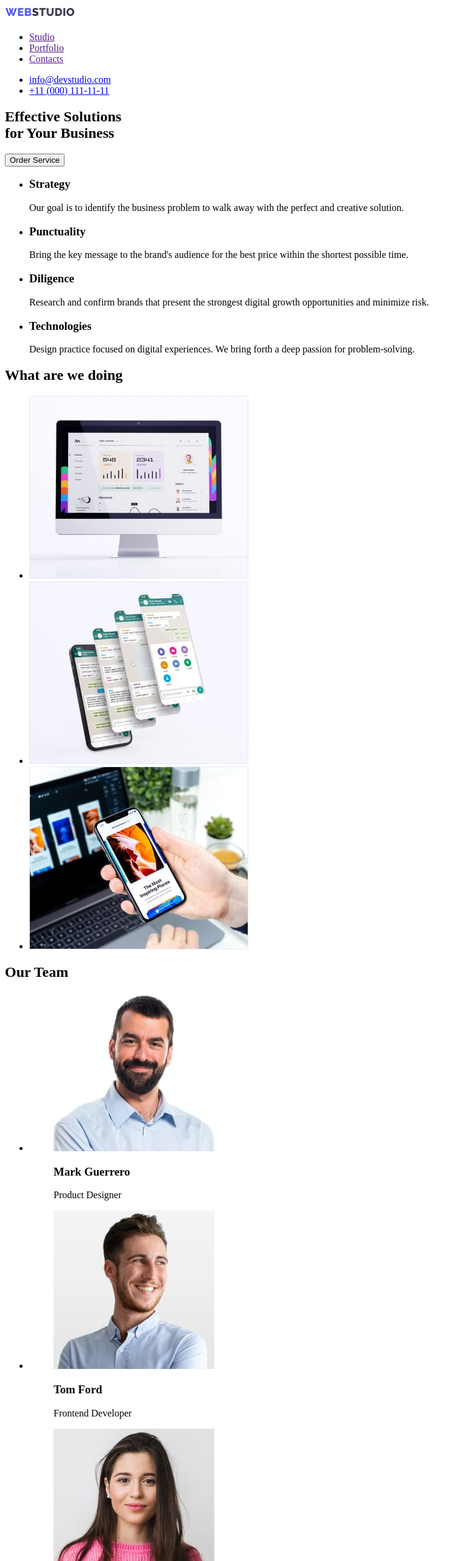
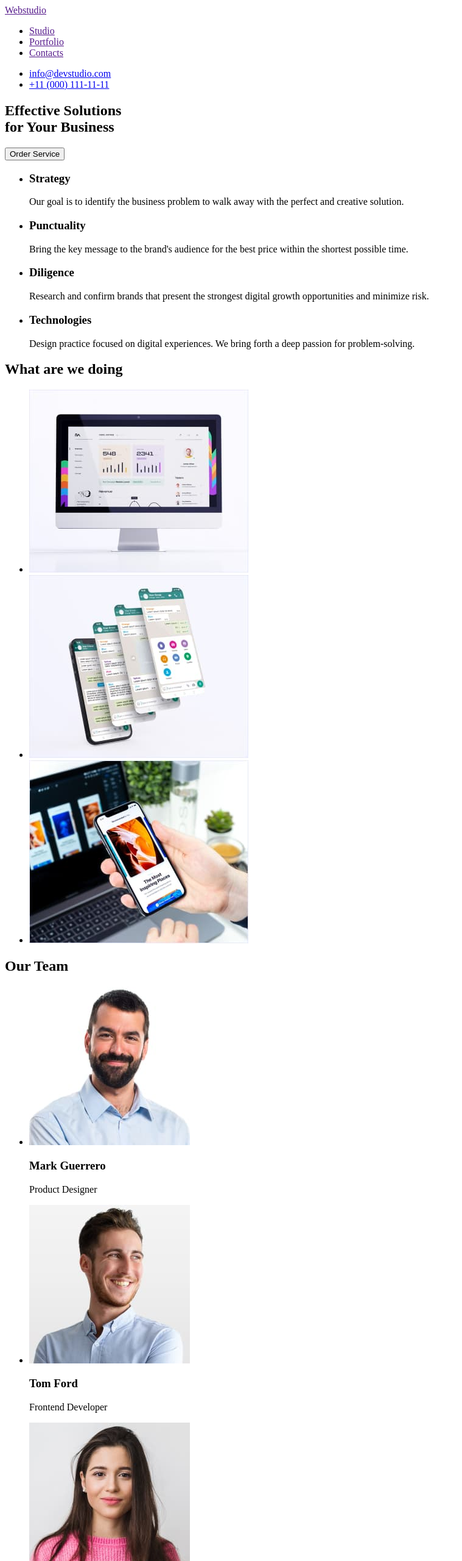
Before and after one commit to Inna-Kulish/goit-markup-hw-01, a plain HTML site: page index.html in a window 1280 px wide. Shown: the top 2560 px of the page at 61% size, without its empty margins (0-759 px from the left). Drawn offline with Linux system fonts and the light colour scheme.

Commit message:
Update hw-1
delete figure and figcaption
change Logo as text
add coments

```diff
--- a/index.html
+++ b/index.html
@@ -10,10 +10,9 @@
 
 <body>
     <header>
+        <!-- Navigation -->
         <nav>
-            <a href="">
-                <img src="./images/Logo.jpg" alt="Logo Webstudio" width="115">
-            </a>
+            <a href="">Webstudio</a>
 
             <ul>
                 <li><a href="">Studio</a></li>
@@ -21,6 +20,7 @@
                 <li><a href="">Contacts</a></li>
             </ul>
         </nav>
+        <!-- Contacts -->
         <ul>
             <li><a href="mailto:info@devstudio.com">info@devstudio.com</a></li>
             <li><a href="tel:+110001111111">+11 (000) 111-11-11</a></li>
@@ -28,11 +28,13 @@
     </header>
 
     <main>
+        <!-- Main title -->
         <section>
             <h1>Effective Solutions <br> for Your Business</h1>
             <button type="button">Order Service</button>
         </section>
 
+        <!-- Feature -->
         <section>
             <ul>
                 <li>
@@ -60,6 +62,7 @@
             </ul>
         </section>
 
+        <!-- What are we doing -->
         <section>
             <h2>What are we doing</h2>
             <ul>
@@ -75,53 +78,37 @@
             </ul>
         </section>
 
+        <!-- Team -->
         <section>
             <h2>Our Team</h2>
             <ul>
                 <li>
-                    <figure>
                     <img src="./images/team-card-1.jpg" alt="Mark Guerrero, Product Designer" width="264">
-                        <figcaption>
                     <h3>Mark Guerrero</h3>
                     <p>Product Designer</p>
-                        </figcaption>
-                    </figure>
                 </li>
                 <li>
-                    <figure>
                     <img src="./images/team-card-2.jpg" alt="Tom Ford, Frontend Developer" width="264">
-                        <figcaption>
                     <h3>Tom Ford</h3>
                     <p>Frontend Developer</p>
-                        </figcaption>
-                    </figure>
                 </li>
                 <li>
-                    <figure>
                     <img src="./images/team-card-3.jpg" alt="Camila Garcia, Marketing" width="264">
-                        <figcaption>
                     <h3>Camila Garcia</h3>
                     <p>Marketing</p>
-                        </figcaption>
-                    </figure>
                 </li>
                 <li>
-                    <figure>
                     <img src="./images/team-card-4.jpg" alt="Daniel Wilson, UI Designer" width="264">
-                        <figcaption>
                     <h3>Daniel Wilson</h3>
                     <p>UI Designer</p>
-                        </figcaption>
-                    </figure>
                 </li>
             </ul>
         </section>
     </main>
 
+    <!-- Footer -->
     <footer>
-        <a href="">
-            <img src="./images/Logo.jpg" alt="Logo Webstudio" width="115">
-        </a>
+        <a href="">Webstudio</a>
         <p>Increase the flow of customers and sales for your business with digital marketing & growth solutions.</p>
     </footer>
 </body>
```
Lines whose indentation alone changed are shown as unchanged.
